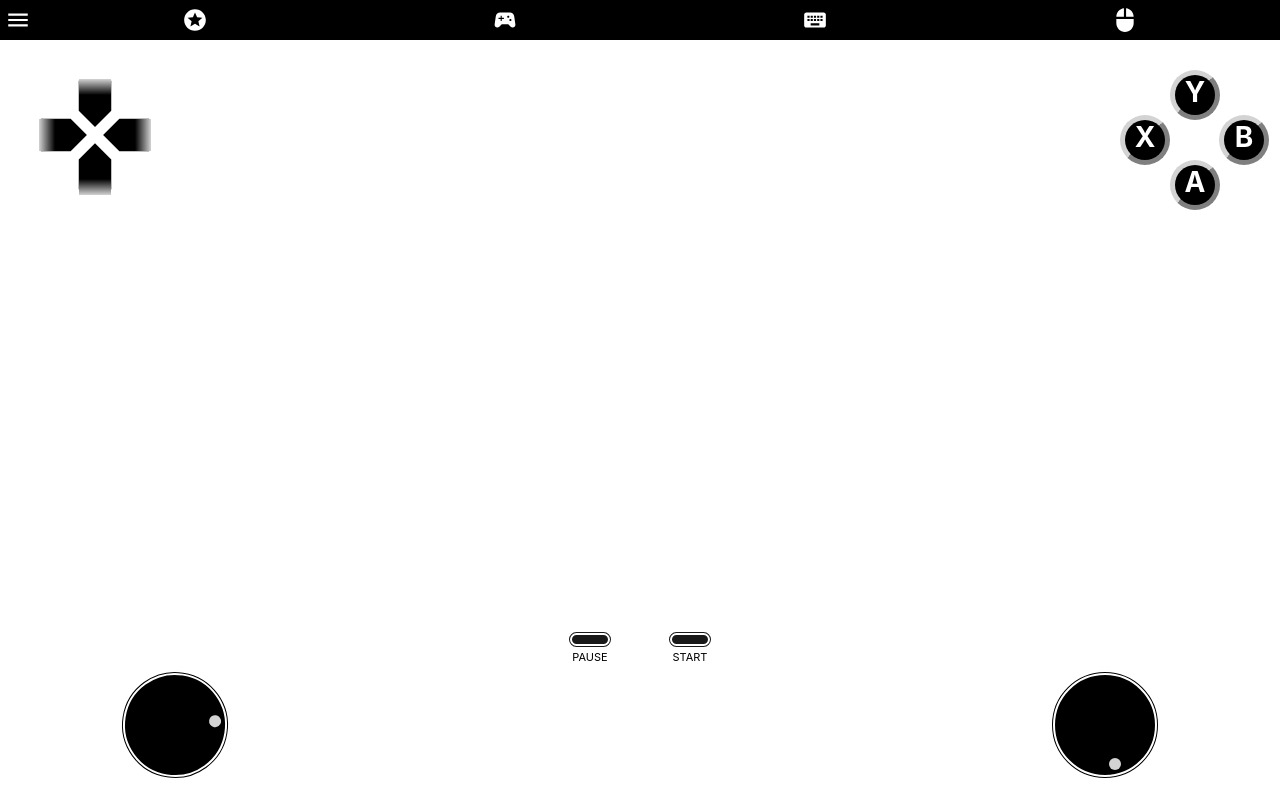
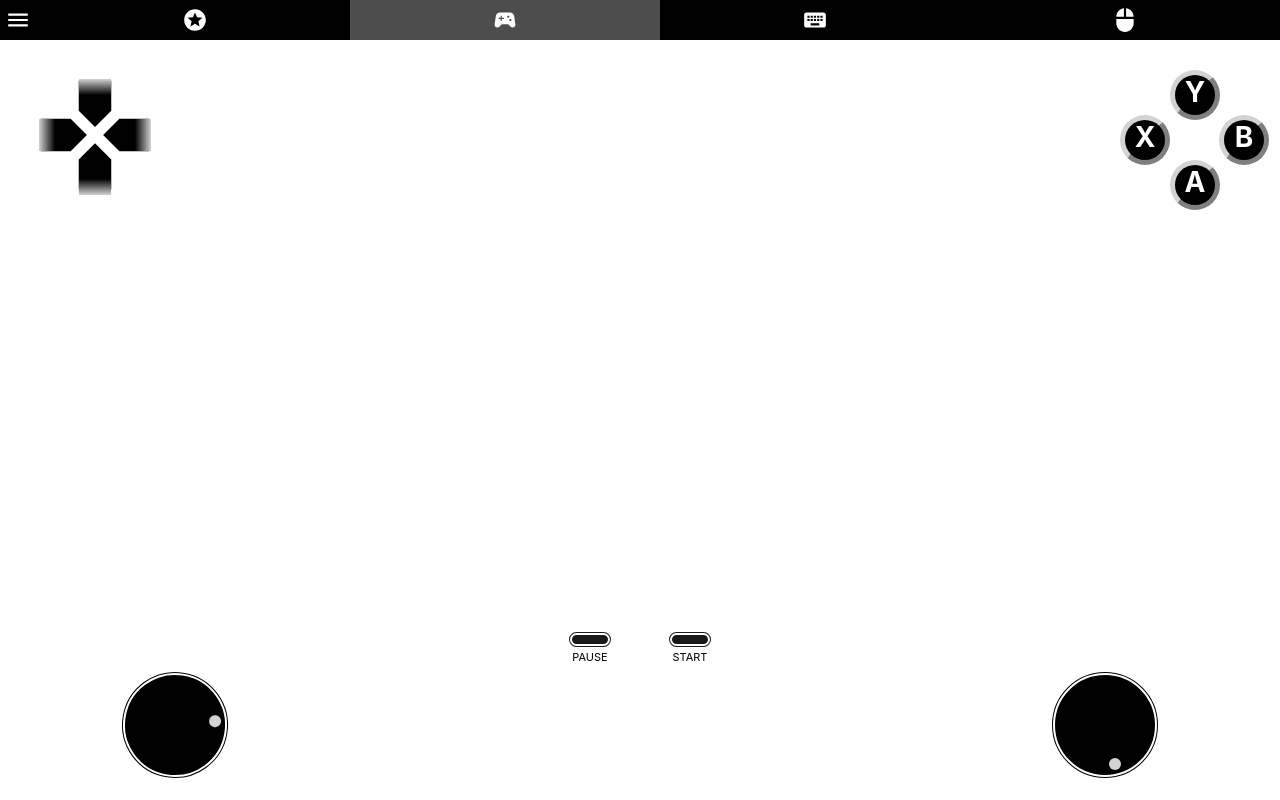
Before and after one commit to codotronix/pcr-mc, a React (Create React App) app: page /#/gamepad in a window 1280 px wide. Built offline with nearby package versions, Linux system fonts and the light colour scheme.

Commit message:
header active menu highlighted

```diff
--- a/package.json
+++ b/package.json
@@ -15,8 +15,10 @@
     "lodash": "^4.17.15",
     "react": "^16.13.1",
     "react-dom": "^16.13.1",
+    "react-redux": "^7.2.0",
     "react-router-dom": "^5.2.0",
-    "react-scripts": "3.4.1"
+    "react-scripts": "3.4.1",
+    "redux": "^4.0.5"
   },
   "scripts": {
     "start": "react-scripts start",
--- a/src/components/common/header/Header.js
+++ b/src/components/common/header/Header.js
@@ -1,8 +1,13 @@
-import React from 'react'
+import React, { useState, useEffect } from 'react'
 import { makeStyles } from '@material-ui/core'
-import { Link } from "react-router-dom"
+import { Link, withRouter } from "react-router-dom"
+// import { connect } from 'react-redux'
 import MenuIcon from '@material-ui/icons/Menu';
 import { headerbarRoutes } from '../../../utils/routes'
+// import {
+//     UI_UPDATE_URL
+// }
+// from '../../../redux/actionTypes'
 
 const useStyles = makeStyles({
     root: {
@@ -31,17 +36,31 @@ const useStyles = makeStyles({
         height: '100%',
         fontSize: 26,
         color: '#fff'
+    },
+    active: {
+        background: 'rgba(255, 255, 255, .3)'
     }
 })
 
 const Header = props => {
     const classes = useStyles()
+    const [ currentPath, setCurrentPath ] = useState('')
+    const { history } = props
+
+    useEffect(() => {
+        setCurrentPath(history.location.pathname)
+    }, [history.location.pathname])
+
     return (
         <div className={classes.root}>
             <MenuIcon className={classes.menuBtn} />
             {
                 headerbarRoutes.map (r => (
-                    <Link to={r.path} key={r.name}>
+                    <Link
+                        to={r.path}
+                        key={r.name}
+                        className={(currentPath === r.path) ? classes.active : ''}
+                    >
                         <r.icon />
                     </Link>
                 ))
@@ -50,4 +69,4 @@ const Header = props => {
     )
 }
 
-export default Header
+export default withRouter(Header)
--- a/src/index.js
+++ b/src/index.js
@@ -1,12 +1,16 @@
 import React from 'react';
 import ReactDOM from 'react-dom';
+import { Provider } from 'react-redux'
+import store from './redux/store'
 import './index.css';
 import App from './App';
 import * as serviceWorker from './serviceWorker';
 
 ReactDOM.render(
   <React.StrictMode>
-    <App />
+    <Provider store={store}>
+      <App />
+    </Provider>
   </React.StrictMode>,
   document.getElementById('root')
 );
--- /dev/null
+++ b/src/redux/actionTypes.js
@@ -0,0 +1 @@
+export const UI_UPDATE_URL = 'ui-update-url'
--- /dev/null
+++ b/src/redux/reducers/index.js
@@ -0,0 +1,8 @@
+import { combineReducers } from "redux";
+import uiReducer from './uiReducer'
+
+const rootReducer = combineReducers({
+    ui: uiReducer
+})
+
+export default rootReducer
--- /dev/null
+++ b/src/redux/reducers/uiReducer.js
@@ -0,0 +1,25 @@
+import {
+    UI_UPDATE_URL
+}
+from '../actionTypes'
+
+const initState = {
+    currentPath: ''
+}
+
+const uiReducer = (state=initState, action) => {
+    const { type, payload } = action
+    switch(type) {
+        case UI_UPDATE_URL: {
+            const { currentPath } = payload
+            return {
+                ...state,
+                currentPath
+            }
+        }
+        default:
+            return state
+    }
+}
+
+export default uiReducer
--- /dev/null
+++ b/src/redux/store.js
@@ -0,0 +1,6 @@
+import { createStore } from 'redux'
+import rootReducer from './reducers'
+
+const store = createStore(rootReducer)
+
+export default store
```
Also changed, not shown: 2 other files (tests, documents, lock files or other folders).
